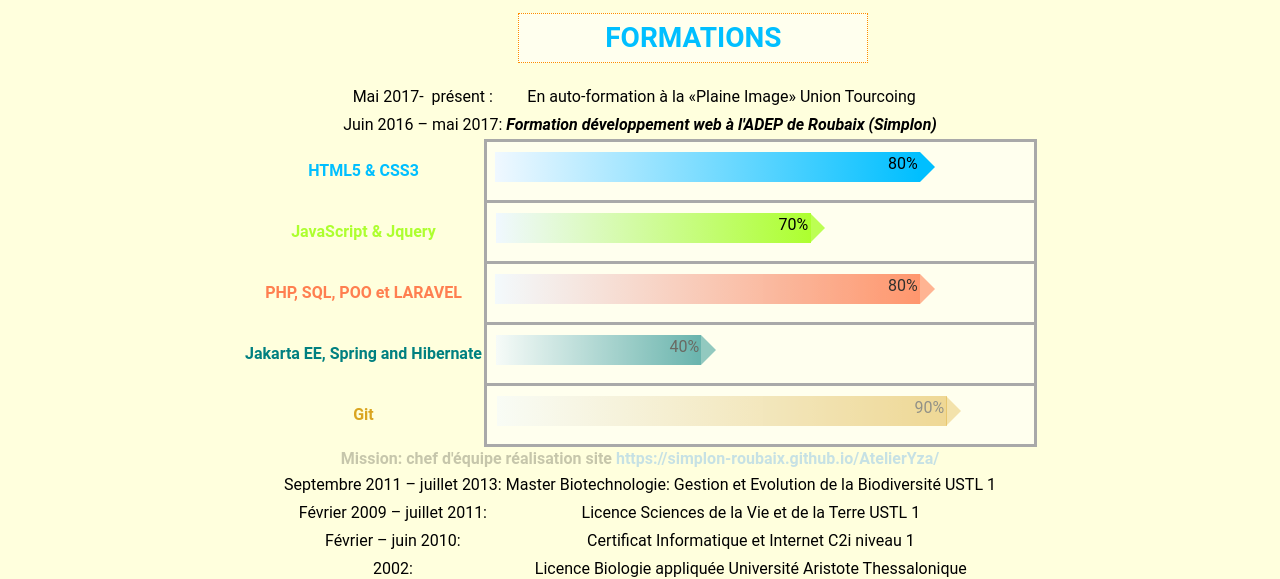
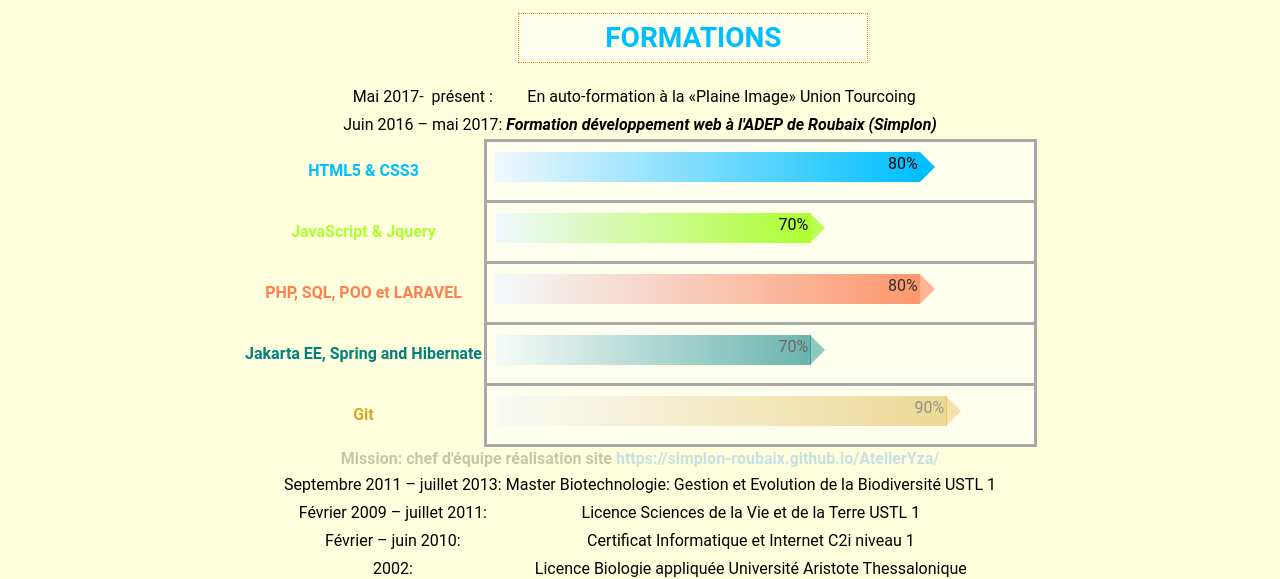
Before and after one commit to NTUMBA/cv1dec2017, a plain HTML site: page index.html in a window 1280 px wide. Shown: the part 229-808 px from the top of the page. Drawn offline with nearby package versions, Linux system fonts and the light colour scheme.

Commit message:
Updating table

```diff
--- a/css/main.css
+++ b/css/main.css
@@ -229,6 +229,9 @@ table .devSkills{
 }
 
 .rectangle5{
+  margin-left: -103px;
+  width: 450px;
+  padding-left: 415px;
   background-color: #daa520;
   background: linear-gradient(to right, aliceblue, goldenrod);
 }
@@ -268,32 +271,28 @@ table .devSkills{
   border-left-width: 15px;
   border-left-style: solid;
 }
-.rectangle2{
+.rectangle2,.rectangle4{
   margin-left: -240px;
   padding-left: 280px;
   width: 315px;
 }
 
-.arrow-right_2 {
+.arrow-right_2,.arrow-right_4 {
   margin-left: -415px;
 }
 
 
-.rectangle4{
+/*.rectangle4{
   margin-left: -349px;
   width: 205px;
   padding-left: 172px;
-}
-.rectangle5{
-  margin-left: -103px;
-  width: 450px;
-  padding-left: 415px
-}
+}*/
 
 
-.arrow-right_4 {
+
+/*.arrow-right_4 {
   margin-left: -632px;
-}
+}*/
 .arrow-right_5{
   margin-left: -143px;
 }
@@ -314,7 +313,7 @@ ul {
 }
 ul li{
   list-style: none;
-  f
+
 }
 /*Index======================================================================
 ==============================================================================*/
--- a/index.html
+++ b/index.html
@@ -113,7 +113,7 @@
               </th>
               <th class="backEndSkillsJava">
                 <ul>
-                  <li class="rectangle4">40%</li>
+                  <li class="rectangle4">70%</li>
                   <li class="arrow-right_4"></li>
                 </ul>
               </th>
```
